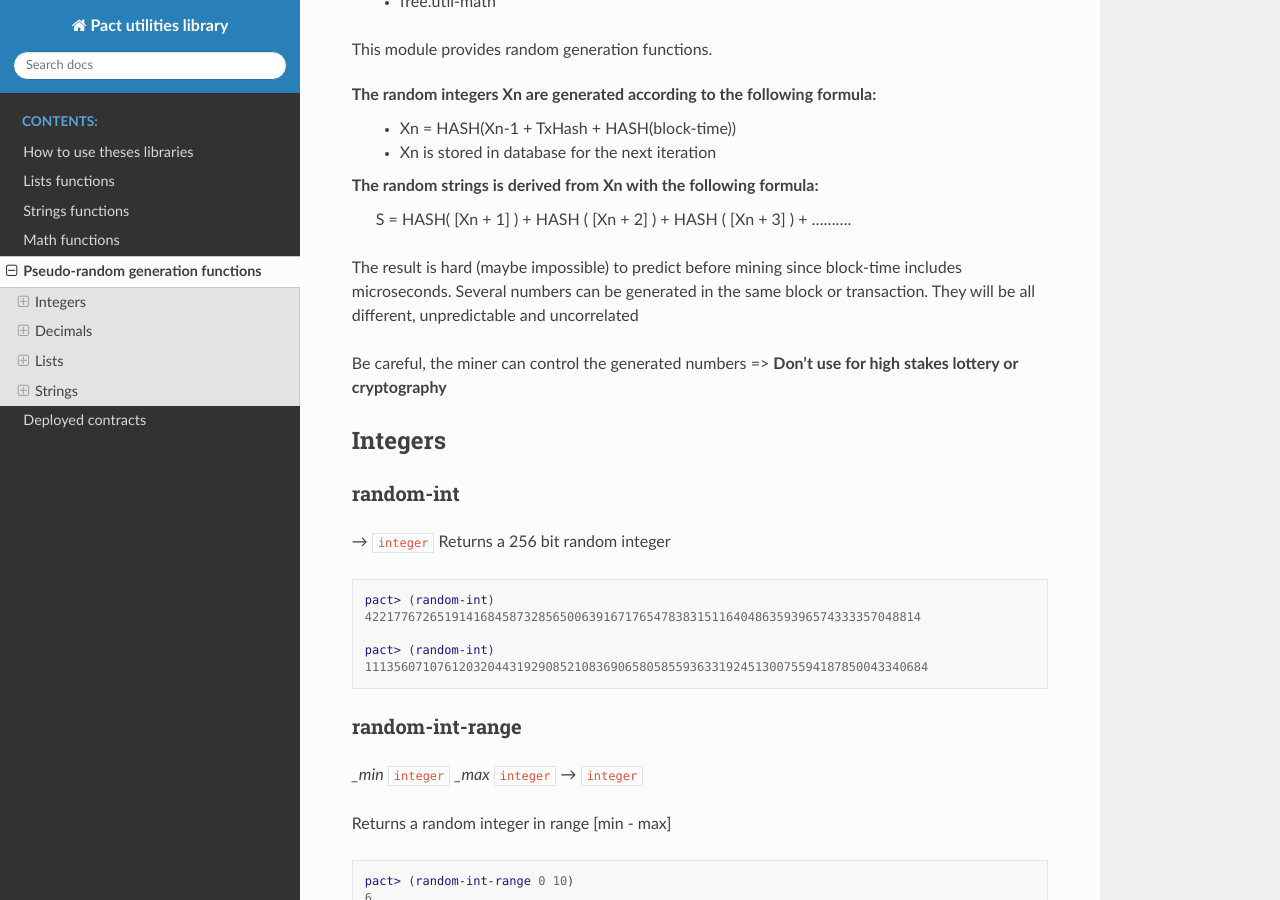
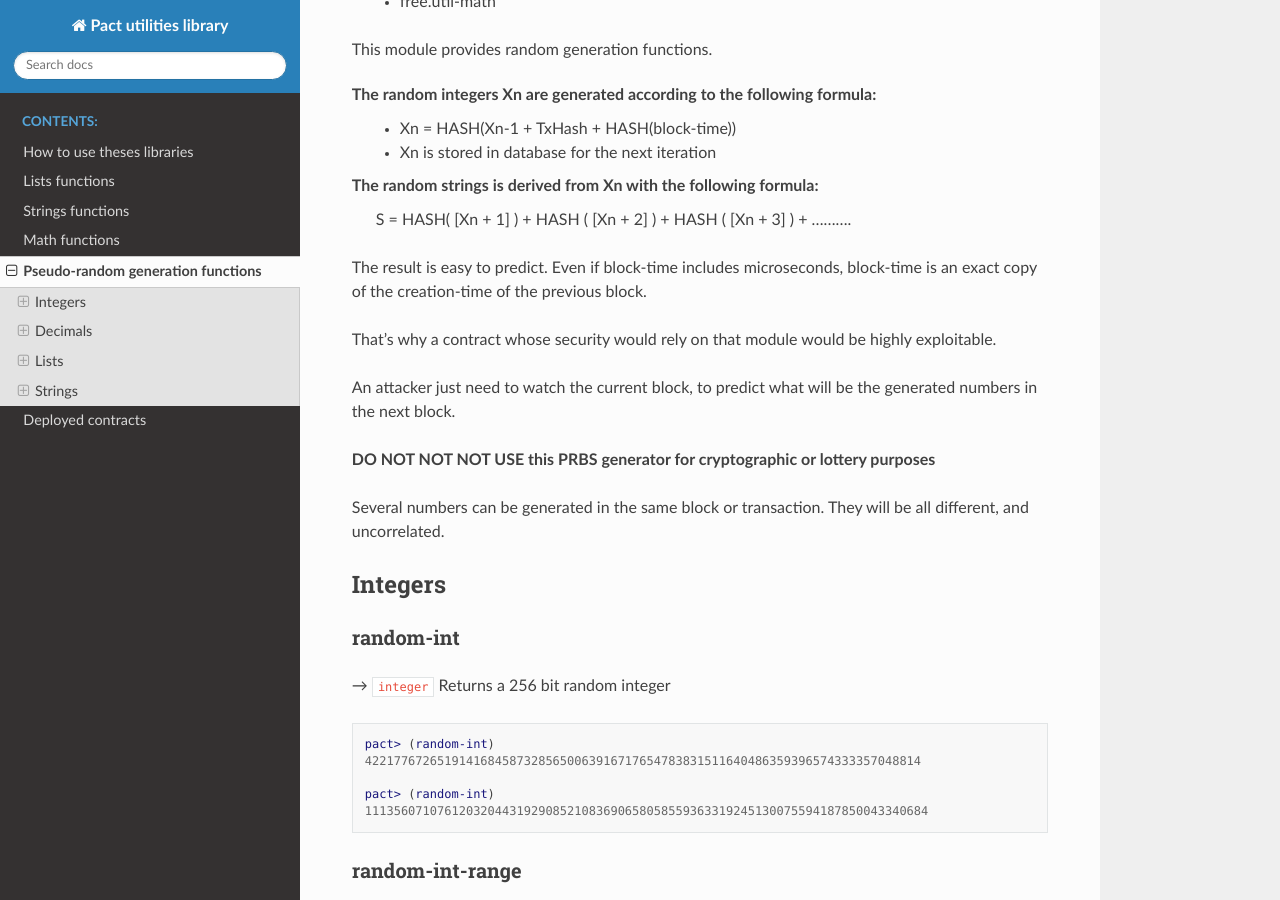
Before and after one commit to CryptoPascal31/pact-util-lib, a Sphinx documentation site: the page built from docs/source/util-random.rst, in a window 1280 px wide and 900 px high, scrolled down 316 px. Built offline with Sphinx 7.4.7 and the Read the Docs theme 2.0.0, drawn with Linux system fonts in a browser that asks for light colours.

Commit message:
Correct documentation about security of the module util-random

```diff
--- a/docs/source/util-random.rst
+++ b/docs/source/util-random.rst
@@ -17,10 +17,15 @@ The random integers Xn are generated according to the following formula:
 The random strings is derived from Xn with the following formula:
   S = HASH( [Xn + 1] ) + HASH ( [Xn + 2] ) + HASH ( [Xn + 3] ) + ..........
 
-The result is hard (maybe impossible) to predict before mining since block-time includes microseconds.
-Several numbers can be generated in the same block or transaction. They will be all different, unpredictable and uncorrelated
+The result is easy to predict. Even if block-time includes microseconds, block-time is an exact copy of the creation-time of the previous block.
 
-Be careful, the miner can control the generated numbers => **Don't use for high stakes lottery or cryptography**
+That's why a contract whose security would rely on that module would be highly exploitable.
+
+An attacker just need to watch the current block, to predict what will be the generated numbers in the next block.
+
+**DO NOT NOT NOT USE this PRBS generator for cryptographic or lottery purposes**
+
+Several numbers can be generated in the same block or transaction. They will be all different, and uncorrelated.
 
 Integers
 ---------
```
Also changed, not shown: 1 other file.
